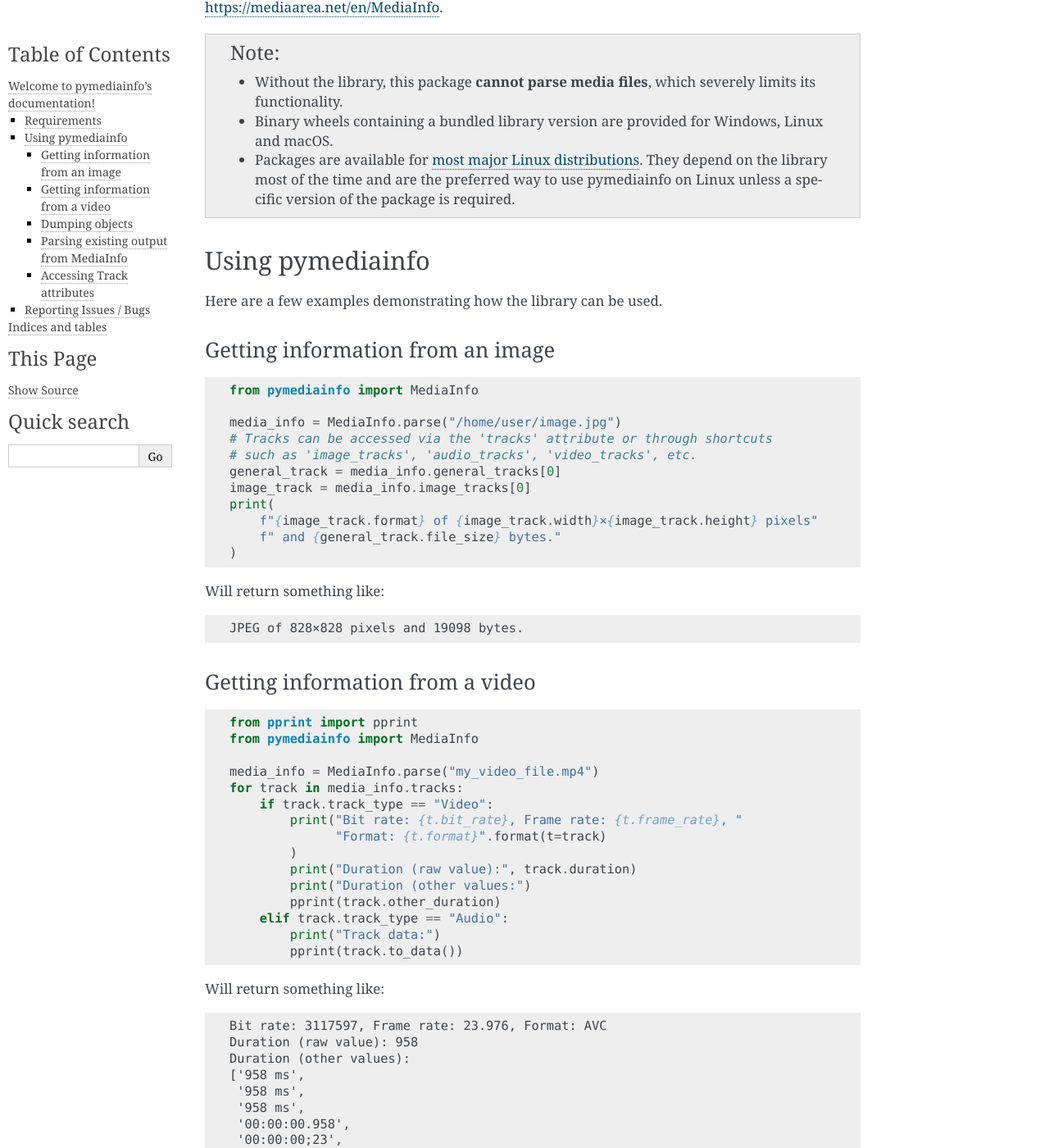
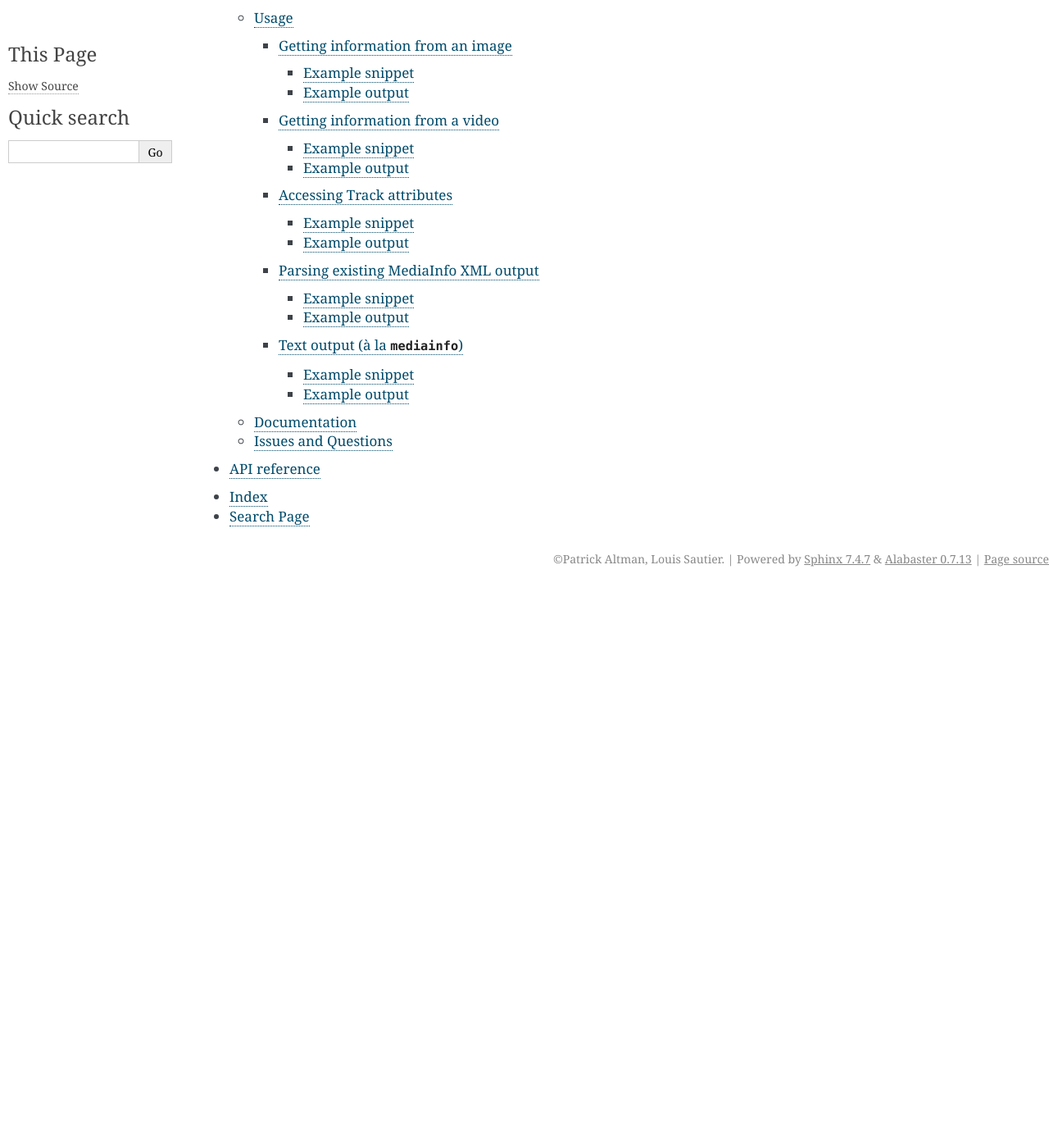
Before and after one commit to sbraz/pymediainfo, a Sphinx documentation site: the page built from docs/index.rst, in a window 1280 px wide and 1400 px high, scrolled down 339 px. Shown: the whole window at 82% size. Built offline with Sphinx 7.4.7, drawn with Linux system fonts in a browser that asks for light colours; the version number could not be read and is left out; after the commit the page ends 1060 px from its top, so only the background shows below that; some of the changed text lies outside the part shown.

Commit message:
Make README more attractive
* Add examples to README.
* Add installation instructions.
* Improve on existing examples.
* Include README in documentation.

```diff
--- a/docs/conf.py
+++ b/docs/conf.py
@@ -35,7 +35,10 @@
 # Add any Sphinx extension module names here, as strings. They can be
 # extensions coming with Sphinx (named 'sphinx.ext.*') or your custom
 # ones.
-extensions = [ 'sphinx.ext.autodoc' ]
+extensions = [
+    'myst_parser',
+    'sphinx.ext.autodoc',
+]
 
 # Type hints aren't very readable in the doc at the moment
 autodoc_typehints = "none"
@@ -286,3 +289,6 @@
 
 # If true, do not generate a @detailmenu in the "Top" node's menu.
 #texinfo_no_detailmenu = False
+
+# See https://github.com/executablebooks/MyST-Parser/discussions/898
+suppress_warnings = ["myst.header"]
--- a/docs/index.rst
+++ b/docs/index.rst
@@ -4,167 +4,9 @@
 This is the documentation for version |version|.
 
 .. toctree::
-  :maxdepth: 1
 
-  pymediainfo
-
-============
-Requirements
-============
-
-This is a simple wrapper around the MediaInfo library, which you can find
-at https://mediaarea.net/en/MediaInfo.
-
-.. note::
-  * Without the library, this package **cannot parse media files**,
-    which severely limits its functionality.
-
-  * Binary wheels containing a bundled library version are provided for Windows, Linux and macOS.
-
-  * Packages are available for `most major Linux distributions <https://repology.org/project/python%3Apymediainfo/versions>`_.
-    They depend on the library most of the time and are the preferred way to use pymediainfo
-    on Linux unless a specific version of the package is required.
-
-=================
-Using pymediainfo
-=================
-
-Here are a few examples demonstrating how the library can be used.
-
-Getting information from an image
----------------------------------
-
-.. code-block:: python
-
-  from pymediainfo import MediaInfo
-
-  media_info = MediaInfo.parse("/home/user/image.jpg")
-  # Tracks can be accessed via the 'tracks' attribute or through shortcuts
-  # such as 'image_tracks', 'audio_tracks', 'video_tracks', etc.
-  general_track = media_info.general_tracks[0]
-  image_track = media_info.image_tracks[0]
-  print(
-      f"{image_track.format} of {image_track.width}×{image_track.height} pixels"
-      f" and {general_track.file_size} bytes."
-  )
-
-Will return something like:
-
-.. code-block:: none
-
-  JPEG of 828×828 pixels and 19098 bytes.
-
-Getting information from a video
---------------------------------
-
-.. code-block:: python
-
-  from pprint import pprint
-  from pymediainfo import MediaInfo
-
-  media_info = MediaInfo.parse("my_video_file.mp4")
-  for track in media_info.tracks:
-      if track.track_type == "Video":
-          print("Bit rate: {t.bit_rate}, Frame rate: {t.frame_rate}, "
-                "Format: {t.format}".format(t=track)
-          )
-          print("Duration (raw value):", track.duration)
-          print("Duration (other values:")
-          pprint(track.other_duration)
-      elif track.track_type == "Audio":
-          print("Track data:")
-          pprint(track.to_data())
-
-Will return something like:
-
-.. code-block:: none
-
-  Bit rate: 3117597, Frame rate: 23.976, Format: AVC
-  Duration (raw value): 958
-  Duration (other values):
-  ['958 ms',
-   '958 ms',
-   '958 ms',
-   '00:00:00.958',
-   '00:00:00;23',
-   '00:00:00.958 (00:00:00;23)']
-  Track data:
-  {'bit_rate': 236392,
-   'bit_rate_mode': 'VBR',
-   'channel_layout': 'L R',
-   'channel_positions': 'Front: L R',
-   'channel_s': 2,
-   'codec_id': 'mp4a-40-2',
-   'commercial_name': 'AAC',
-   'compression_mode': 'Lossy',
-   …
-  }
-
-
-Dumping objects
----------------
-
-In order to make debugging easier, :class:`pymediainfo.MediaInfo`
-and :class:`pymediainfo.Track` objects can be converted to `dict`
-using :py:meth:`pymediainfo.MediaInfo.to_data` and
-:py:meth:`pymediainfo.Track.to_data` respectively. The previous
-example demonstrates that.
-
-Parsing existing output from MediaInfo
---------------------------------------
-
-If you already have the XML data in a string in memory (e.g. you have previously
-parsed the file or were sent the dump from ``mediainfo --output=OLDXML`` by someone
-else), you can call the constructor directly:
-
-.. code-block:: python
-
- from pymediainfo import MediaInfo
- media_info = MediaInfo(raw_xml_string)
-
-Accessing Track attributes
---------------------------
-
-Since the attributes from :class:`pymediainfo.Track` objects are being dynamically added as the
-XML output from MediaInfo is being parsed, there isn't a firm definition of what
-will be available at runtime. In order to make consuming the objects easier so
-that you can avoid having to use `hasattr` or `try/except` blocks, the
-`__getattribute__` method has been overriden and will just return `None` when
-and if an attribute is referenced but doesn't exist.
-
-This will enable you to write consuming code like:
-
-.. code-block:: python
-
- from pymediainfo import MediaInfo
- media_info = MediaInfo.parse("my_video_file.mp4")
- for track in media_info.tracks:
-     if track.bit_rate is None:
-         print("""{} tracks do not have bit rate
-                  associated with them.""".format(track.track_type))
-     else:
-         print("{}: {}".format(track.track_type, track.bit_rate))
-
-Output:
-
-.. code-block:: text
-
- General tracks do not have bit rate associated with them.
- Video: 46033920
- Audio: 1536000
- Menu tracks do not have bit rate associated with them.
-
-=======================
-Reporting Issues / Bugs
-=======================
-
-Please use the issue tracker in GitHub at https://github.com/sbraz/pymediainfo/issues
-to report all feature requests or bug reports. Thanks!
-
-
-Indices and tables
-==================
+   introduction
+   pymediainfo
 
 * :ref:`genindex`
-* :ref:`modindex`
 * :ref:`search`
--- a/docs/pymediainfo.rst
+++ b/docs/pymediainfo.rst
@@ -1,8 +1,5 @@
-pymediainfo package
-===================
-
-Module contents
----------------
+API reference
+=============
 
 .. automodule:: pymediainfo
     :members:
--- a/docs/requirements.txt
+++ b/docs/requirements.txt
@@ -1,3 +1,4 @@
 alabaster
+myst-parser
 setuptools_scm
 sphinx
--- a/pyproject.toml
+++ b/pyproject.toml
@@ -9,7 +9,7 @@
 authors = [
     {name = "Louis Sautier", email = "sautier.louis@gmail.com"},
 ]
-readme = "README.rst"
+readme = "README.md"
 license = {text = "MIT"}
 classifiers = [
     "Development Status :: 5 - Production/Stable",
@@ -39,6 +39,7 @@
 ]
 docs = [
     "alabaster",
+    "myst-parser",
     "setuptools_scm",
     "sphinx",
 ]
--- a/src/pymediainfo/__init__.py
+++ b/src/pymediainfo/__init__.py
@@ -1,5 +1,5 @@
 """
-This module is a wrapper around the MediaInfo library.
+This module is a wrapper for the MediaInfo library.
 """
 
 from __future__ import annotations
```
Also changed, not shown: README.md (added, +219 -0 lines), README.rst (deleted, +0 -25 lines), docs/introduction.rst (added, +7 -0 lines), 1 other file.
